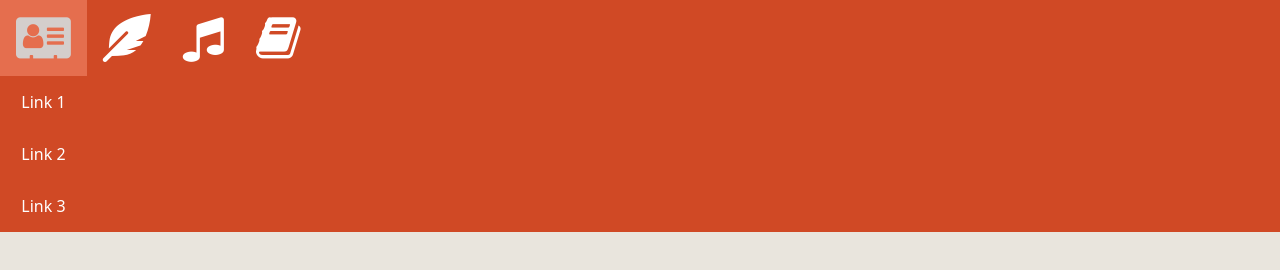
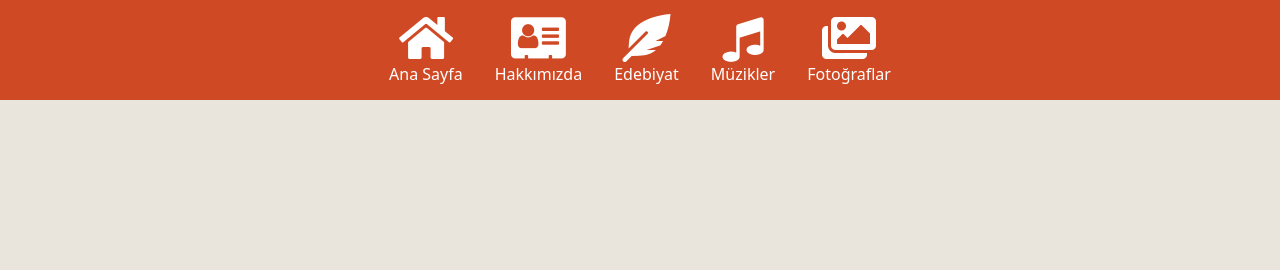
Before and after one commit to YusufArda27/ArgemDergi, a website: page public/index.html in a window 1280 px wide. Drawn offline with nearby package versions, Linux system fonts and the light colour scheme.

Commit message:
Update index.html

```diff
--- a/public/index.html
+++ b/public/index.html
@@ -18,33 +18,38 @@
 <body>
 
 
-    <ul>
-      <li><a href="#"><i class="fa fa-address-card" style="font-size:3rem"></i></a>
+  <ul>
+    <div class="d-flex justify-content-center">
+      <li><a href="index.html"><i class="fas fa-home" style="font-size:3rem"></i><br>Ana Sayfa</a></li>
+
+      <div class="d-flex justify-content-center">
+      <li><a href="#"><i class="fa fa-address-card" style="font-size:3rem"></i><br>Hakkımızda</a>
         <div class="dropdown-content">
-          <a href="#">Link 1</a>
-          <a href="#">Link 2</a>
-          <a href="#">Link 3</a>
+          <a href="#">Yazarlarımız</a>
+          <a href="#">WebSite Ekibimiz</a>
+          <a href="#">Editörlerimiz</a>
         </div></li>
-      <li><a href="#news"><i class="fas fa-feather-alt" style="font-size:3rem"></i></a>
+        <li><a href="#news"><i class="fas fa-feather-alt" style="font-size:3rem"></i><br>Edebiyat</a>
+
         <div class="dropdown-content">
-          <a href="#">Link 1</a>
-          <a href="#">Link 2</a>
-          <a href="#">Link 3</a>
+          <a href="#">Şiirler</a>
+          <a href="#">Hikayeler</a>
+          <a href="#">Mektuplar</a>
         </div></li>
-      <li><a href="#contact"><i class="fa fa-music" style="font-size:3rem"></i></a>
+      <li><a href="#contact"><i class="fa fa-music" style="font-size:3rem"></i><br>Müzikler</a>
         <div class="dropdown-content">
           <a href="#">Link 1</a>
           <a href="#">Link 2</a>
           <a href="#">Link 3</a>
         </div>
       </li>
-      <li><a href="#about"><i class="fa fa-book" style="font-size:3rem"></i></a>
+      <li><a href="#about"><i class="fas fa-images" style="font-size:3rem"></i><br>Fotoğraflar</a>
         <div class="dropdown-content">
           <a href="#">Link 1</a>
           <a href="#">Link 2</a>
           <a href="#">Link 3</a>
         </div></li>
+       </div>
     </ul>
 
 </body>
-</html>
```
